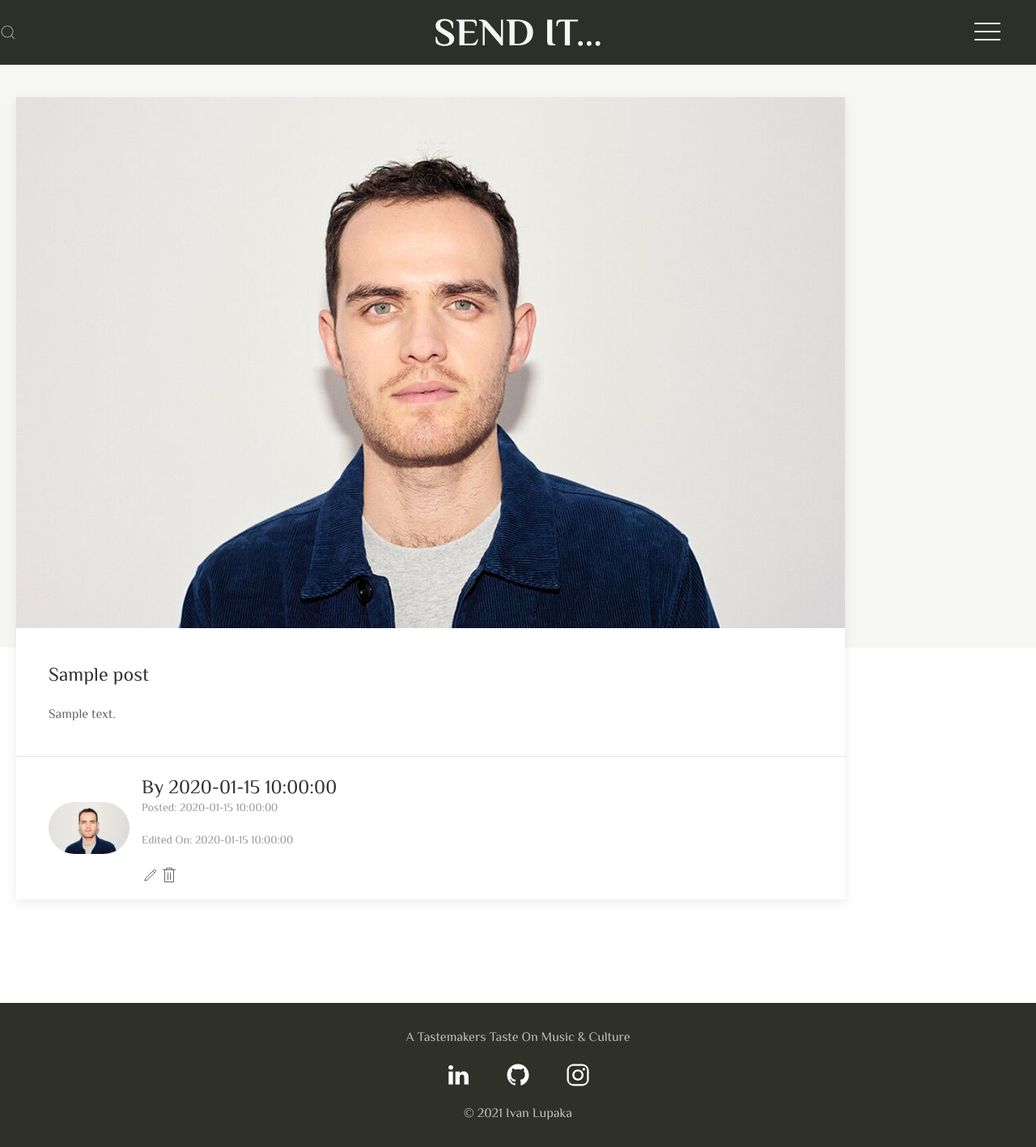
After one commit to Code-Institute-Submissions/send-it-blog, a Flask app: page /your_posts in a window 1280 px wide. The commit adds this page. Shown: the whole page at 81% size. Run offline with Flask 2, Linux system fonts and the light colour scheme; the visitor is signed in with stand-in values (Sample User, id 1); a database or web service that is not in the repository returns one stand-in record (values such as "Sample title"); some libraries are stand-ins or nearby versions.

Commit message:
Add your_posts view and template & add link to it on profile page

```diff
--- a/app.py
+++ b/app.py
@@ -191,6 +191,15 @@ def upload():
         }
 
 
+@app.route("/your_posts")
+def your_posts():
+    username = mongo.db.users.find_one(
+        {"username": session["user"]})["username"]
+
+    show_user_posts = mongo.db.posts.find({"created_by": username}).sort("_id", -1)
+    return render_template("your_posts.html", posts=show_user_posts)
+
+
 if __name__ == "__main__":
     app.run(host=os.environ.get("IP"),
             port=int(os.environ.get("PORT")),
--- a/static/css/styles.css
+++ b/static/css/styles.css
@@ -76,7 +76,10 @@ body {
 
 .footer {
     padding: 30px 0 30px 0;
+    background-color: #2e3029;
+    margin-top: 8rem;
 }
+
 /* index template */
 
 .hero__text {
@@ -186,6 +189,18 @@ body {
     font-weight: 900;
 }
 
+.your-posts__btn {
+    width: 15rem;
+    height: 4rem;
+    font-size: 1rem;
+    font-weight: 900;
+    text-decoration: none;
+}
+
+.your-posts__btn:hover {
+    color: #fff;
+}
+
 /* about template */
 
 .our-team__header {
--- a/templates/base.html
+++ b/templates/base.html
@@ -24,15 +24,17 @@
       <nav class="uk-navbar-container uk-margin-medium-bottom navbar" style="z-index: 980;" uk-sticky="show-on-up: true; animation: uk-animation-slide-top; bottom: #bottom" uk-navbar>
         <div>
             {% if not self._TemplateReference__context.name == "index.html" %}
-            <a class="uk-disabled uk-navbar-toggle uk-margin-small-left search__icon link" uk-search-icon href="#"></a>
+            <a class=" uk-disabled uk-navbar-toggle" href="#modal-full" uk-search-icon uk-toggle></a>
             {% else %}
-            <a class="uk-navbar-toggle uk-margin-small-left search__icon link" uk-search-icon href="#"></a>
+            <a class="uk-navbar-toggle" href="#modal-full" uk-search-icon uk-toggle></a>
             {% endif %}
-            <div class="uk-drop" uk-drop="mode: click; pos: right-center; offset: 0">
-                <form action="{{ url_for('search') }}" method="POST" class="uk-search uk-search-navbar uk-width-1-2">
-                    <input class="uk-search-input" name="query" id="query" minlength="3" type="search" placeholder="Search..." autofocus required>
-                    <label for="query"></label>
-                </form>
+            <div id="modal-full" class="uk-modal-full uk-modal" uk-modal>
+                <div class="uk-modal-dialog uk-flex uk-flex-center uk-flex-middle" uk-height-viewport>
+                    <button class="uk-modal-close-full" type="button" uk-close></button>
+                    <form action="{{ url_for('search') }}" method="POST" class="uk-search uk-search-large">
+                        <input class="uk-search-input uk-text-center" type="search" placeholder="Search" autofocus>
+                    </form>
+                </div>
             </div>
 
         </div>
@@ -93,6 +95,7 @@
     </main>
 
     <!-- Footer -->
+    <div class="divider uk-border-rounded uk-flex-center"></div>
     <footer>
         <div id="bottom" class="uk-section uk-section-secondary uk-light footer">
             <div class="uk-container">
--- a/templates/profile.html
+++ b/templates/profile.html
@@ -59,6 +59,9 @@
             </div>
             {% endfor %}
         </div>
+        <div class="uk-align-center uk-flex">
+            <button class="your-posts__btn uk-text-middle uk-flex-middle uk-button uk-margin-small uk-border-rounded uk-button-secondary"><a href="{{ url_for('your_posts') }}" class="link">ALL YOUR POSTS</a></button>
+        </div>
     </section>
 </div>
 
--- /dev/null
+++ b/templates/your_posts.html
@@ -0,0 +1,46 @@
+{% extends "base.html" %} {% block content %}
+
+<div class="uk-flex container uk-width-1-1" uk-grid>
+
+{% for post in posts %}
+
+<div>
+    <div class="uk-card uk-card-default uk-flex-first">
+        <div class="uk-card-media-top">
+            <a href="{{ url_for('get_post', post_id=post._id) }}"><img src="/static/images/blog-images/rakei.jpg" alt="Image of Jordan Rakei"></a>
+        </div>
+        <div class="uk-card-body">
+            <a href="{{ url_for('get_post', post_id=post._id) }}"><h3 class="uk-card-title title__text">{{ post.post_title }}</h3></a>
+            <p>{{ post.post_preview }}</p>
+        </div>
+        <div class="uk-card-footer">
+            <div class="uk-grid-small uk-flex-middle" uk-grid>
+                <div class="uk-width-auto">
+                    <img class="uk-border-pill" width="100" height="100" src="/static/images/blog-images/rakei.jpg">
+                </div>
+                <div class="uk-width-expand">
+                    <h3 class="uk-card-title uk-margin-remove-bottom created-by__text">By {{ post.created_by }}</h3>
+                    <p class="uk-text-meta uk-margin-remove-top">Posted: {{ post.post_date }}</p>
+                    <p class="uk-text-meta uk-margin-remove-top">Edited On: {{ post.edited_on }}</p>
+                    <a href="{{ url_for('edit_post', post_id=post._id) }}" uk-icon="icon: pencil"></a>
+                    <a href="#delete-modal" uk-icon="icon: trash" uk-toggle></a>
+                    <div id="delete-modal" uk-modal>
+                        <div class="uk-modal-dialog uk-modal-body">
+                            <p class="modal__text">Are you sure you want to delete this post?</p>
+                            <p class="uk-text-right">
+                                <button class="uk-button uk-button-default uk-modal-close" type="button">CANCEL</button>
+                                <a href="{{ url_for('delete_post', post_id=post._id) }}" class="uk-button uk-button-primary" type="button">DELETE</a>
+                            </p>
+                        </div>
+                    </div>
+                </div>
+            </div>
+        </div>
+    </div>
+</div>
+
+{% endfor %}
+
+</div>
+
+{% endblock %}
```
Also changed, not shown: templates/index.html (+0 -12 lines).
